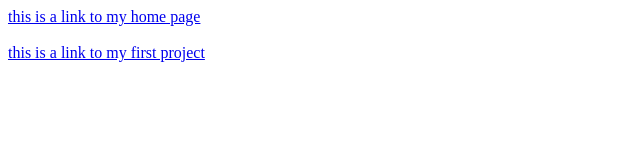
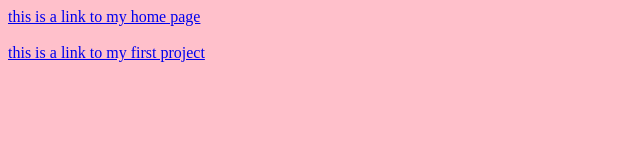
Before and after one commit to c26sm2/c26sm2.github.io, a plain HTML site: page projects.html in a window 1280 px wide. Shown: the whole page, without its empty margins (0-640 px from the left). Drawn offline with Linux system fonts and the light colour scheme.

Commit message:
newbackgroundcolor

```diff
--- a/projects.html
+++ b/projects.html
@@ -2,6 +2,16 @@
 <html>
 <head>
 	<title></title>
+
+<style type="text/css">
+
+body{
+	background-color: pink;
+}
+
+
+</style>
+
 </head>
 <body>
 
```
Also changed, not shown: aboutme.html (+9 -4 lines), animation1.html (+0 -1 lines), journal.html (+3 -0 lines).
